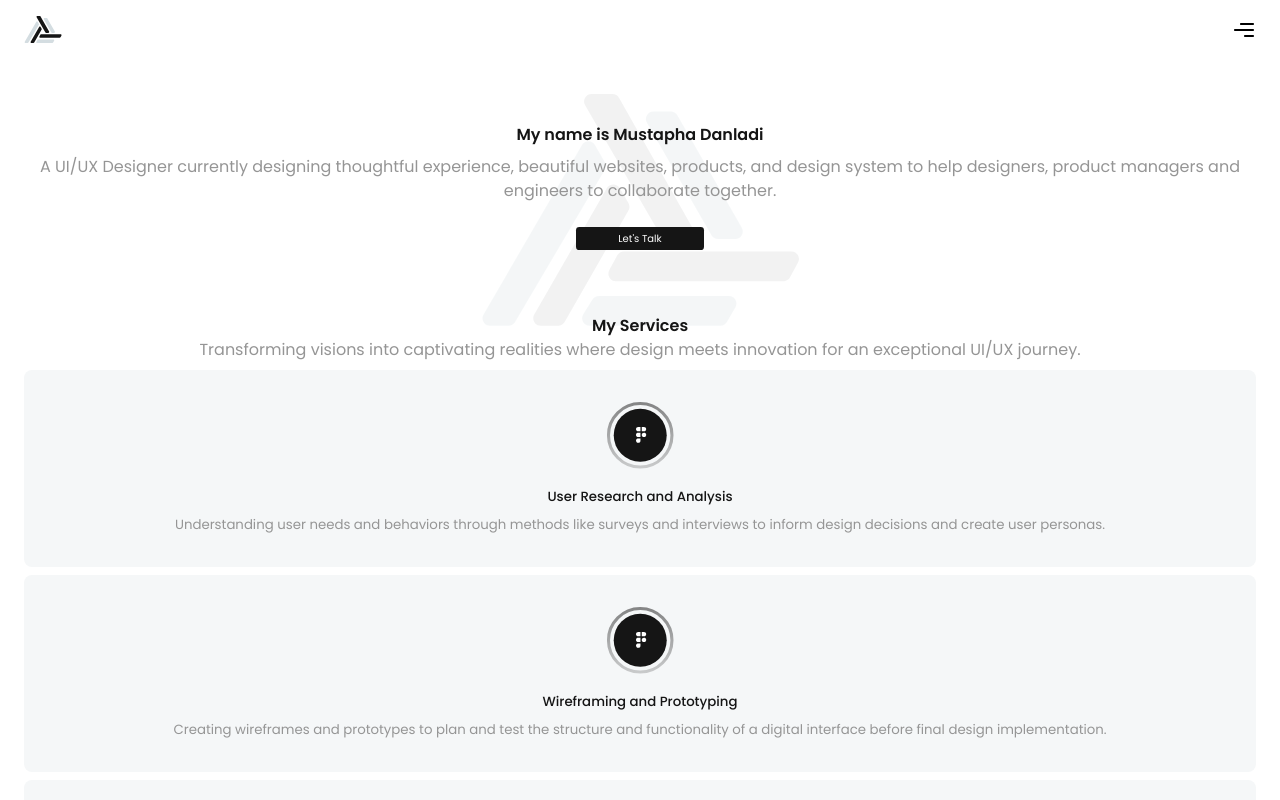
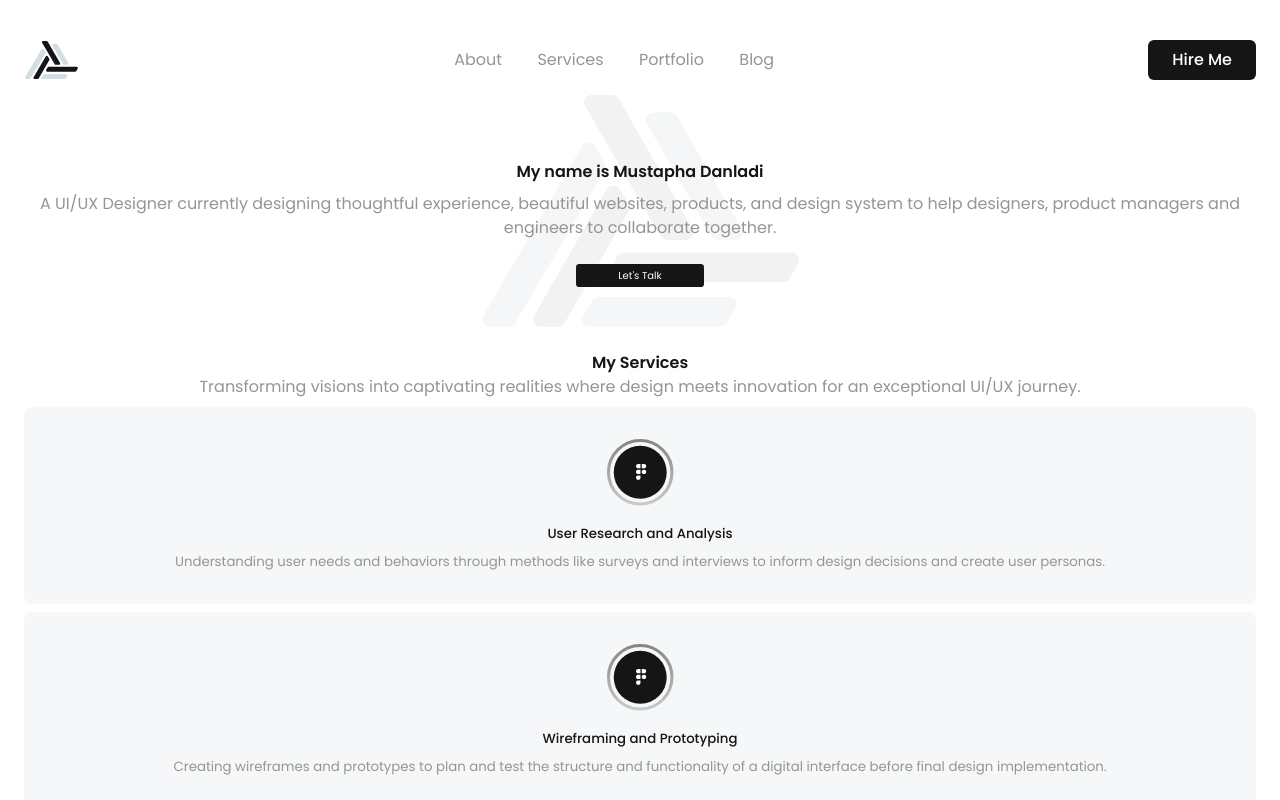
Before and after one commit to mmustaphak/ui-ux-portfolio, a React (Vite) app: page / in a window 1280 px wide. Shown: the top 800 px of the page. Built offline with nearby package versions, Linux system fonts and the light colour scheme.

Commit message:
Styled the header component for table like screen sizes

```diff
--- a/src/components/Header.jsx
+++ b/src/components/Header.jsx
@@ -15,15 +15,33 @@ export default function Header() {
 
     return (
         <header>
-            <nav className="px-6 py-4 flex justify-between">
-                <Link to="/">
-                    <img src={logo} alt="Mufteey Logo" />
+            <nav className="px-6 py-4 flex justify-between items-center min-[480px]:pt-[2.5rem]">
+                <Link className="" to="/">
+                    <img className="min-[480px]:w-14" src={logo} alt="Mufteey Logo" />
                 </Link>
 
-                <button onClick={handleToggle}>
+                <ul className="hidden justify-between self-center w-full max-w-64 min-[480px]:flex min-[550px]:max-w-[20rem]">
+                    <li>
+                        <NavLink to="about">About</NavLink>
+                    </li>
+                    <li>
+                        <NavLink to="services">Services</NavLink>
+                    </li>
+                    <li>
+                        <NavLink to="porfolio">Portfolio</NavLink>
+                    </li>
+                    <li>
+                        <NavLink to="/">Blog</NavLink>
+                    </li>
+                </ul>
+
+                <button className="hidden py-2 px-6 rounded-md font-medium text-white bg-black min-[480px]:block">Hire Me</button>
+
+                <button className="min-[480px]:hidden" onClick={handleToggle}>
                     <img src={menu} alt="Open menu" />
                 </button>
             </nav>
+
 
             <nav className={`${isHamburger === false && "hidden"} fixed top-0 p-[30px] flex flex-col items-center w-full h-lvh bg-white`}>
 
@@ -46,6 +64,6 @@ export default function Header() {
                     </NavLink>
                 </ul>
             </nav>
-        </header>
+        </header >
     )
 }
```
